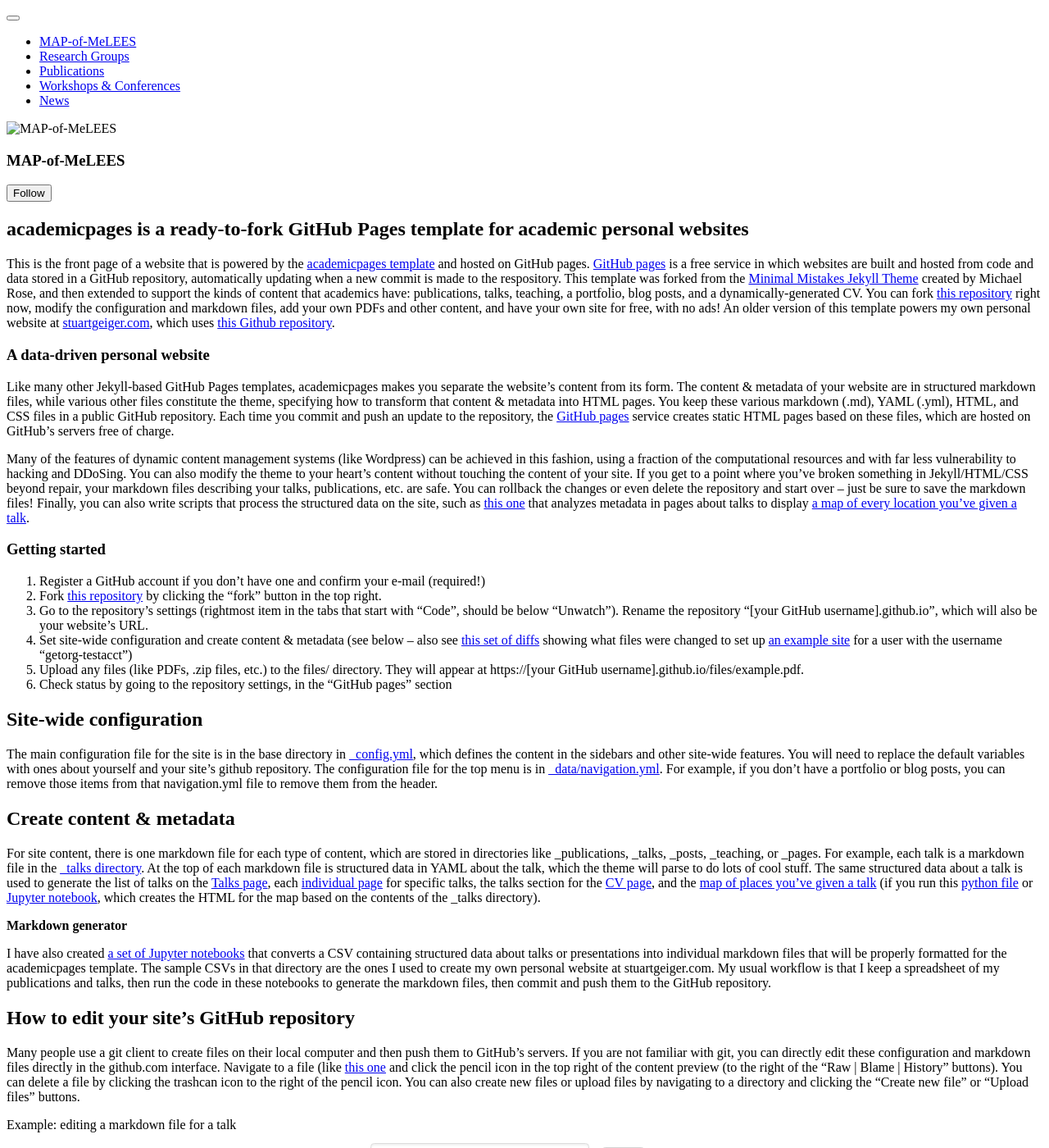
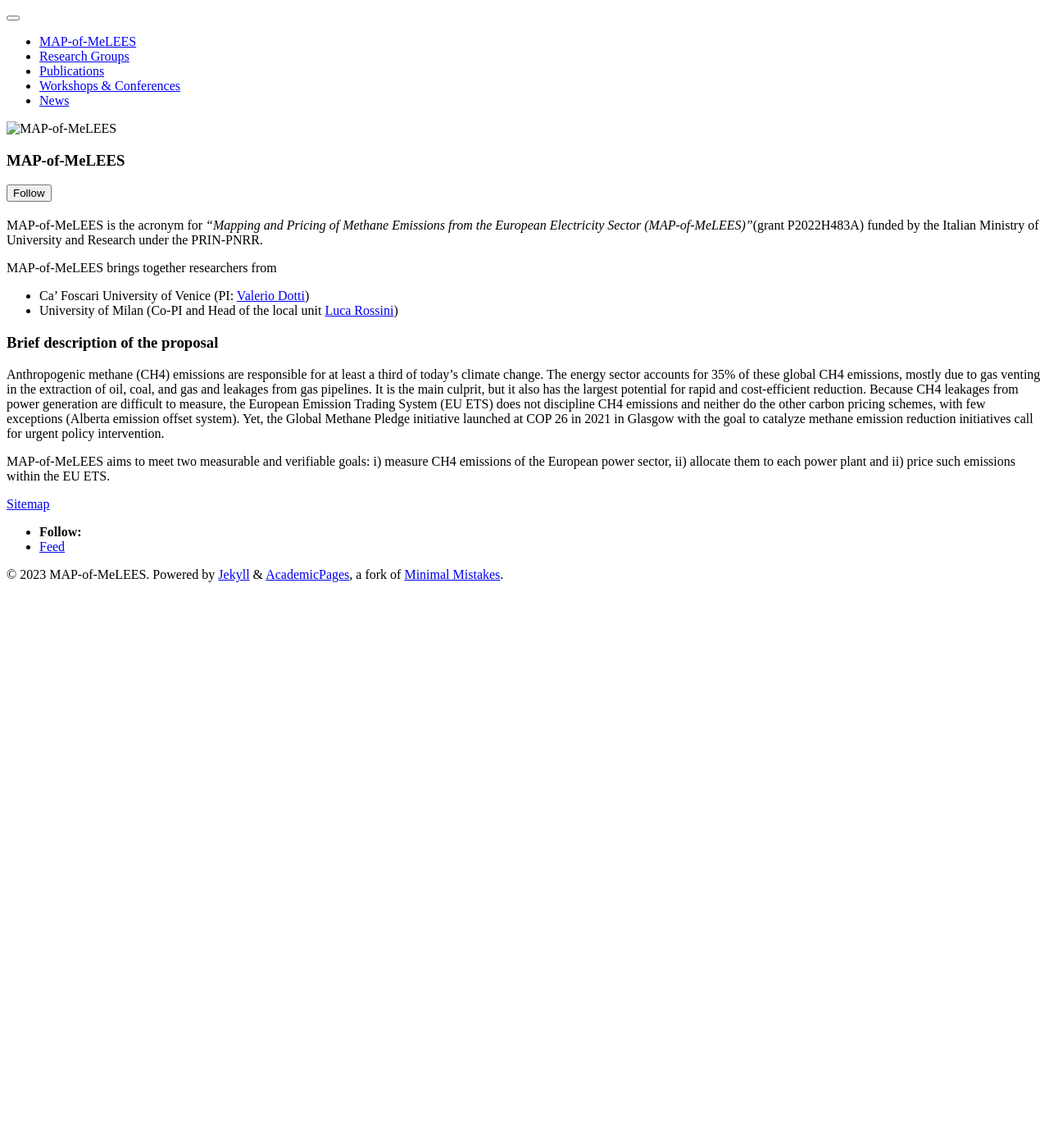
Before and after one commit to valeriodotti/MAP-of-MeLEES, a Jekyll site: the page built from _pages/about.md, in a window 1280 px wide and 1400 px high. Shown: the whole window at 82% size. Built offline with Jekyll 4.4.1, drawn with Linux system fonts in a browser that asks for light colours; a script bundle is joined from its source files by our own code; some of the changed text lies outside the part shown.

Commit message:
Update about.md

```diff
--- a/_pages/about.md
+++ b/_pages/about.md
@@ -1,6 +1,6 @@
 ---
 permalink: /
-title: "academicpages is a ready-to-fork GitHub Pages template for academic personal websites"
+title: ""
 excerpt: "About me"
 author_profile: true
 redirect_from:
@@ -8,43 +8,22 @@ redirect_from:
   - /about.html
 ---
 
-This is the front page of a website that is powered by the [academicpages template](https://github.com/academicpages/academicpages.github.io) and hosted on GitHub pages. [GitHub pages](https://pages.github.com) is a free service in which websites are built and hosted from code and data stored in a GitHub repository, automatically updating when a new commit is made to the respository. This template was forked from the [Minimal Mistakes Jekyll Theme](https://mmistakes.github.io/minimal-mistakes/) created by Michael Rose, and then extended to support the kinds of content that academics have: publications, talks, teaching, a portfolio, blog posts, and a dynamically-generated CV. You can fork [this repository](https://github.com/academicpages/academicpages.github.io) right now, modify the configuration and markdown files, add your own PDFs and other content, and have your own site for free, with no ads! An older version of this template powers my own personal website at [stuartgeiger.com](http://stuartgeiger.com), which uses [this Github repository](https://github.com/staeiou/staeiou.github.io).
 
-A data-driven personal website
+MAP-of-MeLEES is the acronym for *“Mapping and Pricing of Methane Emissions from the European Electricity Sector (MAP-of-MeLEES)”*(grant P2022H483A) funded by the Italian Ministry of University and Research under the PRIN-PNRR.
+
+MAP-of-MeLEES brings together researchers from
+* Ca' Foscari University of Venice (PI: [Valerio Dotti](https://valeriodotti.github.io))
+* University of Milan (Co-PI and Head of the local unit [Luca Rossini](https://rossiniluca.github.io/web//))
+
+Brief description of the proposal
 ======
-Like many other Jekyll-based GitHub Pages templates, academicpages makes you separate the website's content from its form. The content & metadata of your website are in structured markdown files, while various other files constitute the theme, specifying how to transform that content & metadata into HTML pages. You keep these various markdown (.md), YAML (.yml), HTML, and CSS files in a public GitHub repository. Each time you commit and push an update to the repository, the [GitHub pages](https://pages.github.com/) service creates static HTML pages based on these files, which are hosted on GitHub's servers free of charge.
 
-Many of the features of dynamic content management systems (like Wordpress) can be achieved in this fashion, using a fraction of the computational resources and with far less vulnerability to hacking and DDoSing. You can also modify the theme to your heart's content without touching the content of your site. If you get to a point where you've broken something in Jekyll/HTML/CSS beyond repair, your markdown files describing your talks, publications, etc. are safe. You can rollback the changes or even delete the repository and start over -- just be sure to save the markdown files! Finally, you can also write scripts that process the structured data on the site, such as [this one](https://github.com/academicpages/academicpages.github.io/blob/master/talkmap.ipynb) that analyzes metadata in pages about talks to display [a map of every location you've given a talk](https://academicpages.github.io/talkmap.html).
+Anthropogenic methane (CH4) emissions are responsible for at least a third of today’s climate change. The energy sector accounts for 35% of these global CH4 emissions, mostly due to gas venting in the extraction of oil, coal, and gas and leakages from gas pipelines. It is the main culprit, but it also has the largest potential for rapid and cost-efficient reduction. Because CH4
+leakages from power generation are difficult to measure, the European Emission Trading System (EU ETS) does not discipline
+CH4 emissions and neither do the other carbon pricing schemes, with few exceptions (Alberta emission offset system). Yet,
+the Global Methane Pledge initiative launched at COP 26 in 2021 in Glasgow with the goal to catalyze methane emission
+reduction initiatives call for urgent policy intervention.
 
-Getting started
-======
-1. Register a GitHub account if you don't have one and confirm your e-mail (required!)
-1. Fork [this repository](https://github.com/academicpages/academicpages.github.io) by clicking the "fork" button in the top right.
-1. Go to the repository's settings (rightmost item in the tabs that start with "Code", should be below "Unwatch"). Rename the repository "[your GitHub username].github.io", which will also be your website's URL.
-1. Set site-wide configuration and create content & metadata (see below -- also see [this set of diffs](http://archive.is/3TPas) showing what files were changed to set up [an example site](https://getorg-testacct.github.io) for a user with the username "getorg-testacct")
-1. Upload any files (like PDFs, .zip files, etc.) to the files/ directory. They will appear at https://[your GitHub username].github.io/files/example.pdf.
-1. Check status by going to the repository settings, in the "GitHub pages" section
-
-Site-wide configuration
-------
-The main configuration file for the site is in the base directory in [_config.yml](https://github.com/academicpages/academicpages.github.io/blob/master/_config.yml), which defines the content in the sidebars and other site-wide features. You will need to replace the default variables with ones about yourself and your site's github repository. The configuration file for the top menu is in [_data/navigation.yml](https://github.com/academicpages/academicpages.github.io/blob/master/_data/navigation.yml). For example, if you don't have a portfolio or blog posts, you can remove those items from that navigation.yml file to remove them from the header.
-
-Create content & metadata
-------
-For site content, there is one markdown file for each type of content, which are stored in directories like _publications, _talks, _posts, _teaching, or _pages. For example, each talk is a markdown file in the [_talks directory](https://github.com/academicpages/academicpages.github.io/tree/master/_talks). At the top of each markdown file is structured data in YAML about the talk, which the theme will parse to do lots of cool stuff. The same structured data about a talk is used to generate the list of talks on the [Talks page](https://academicpages.github.io/talks), each [individual page](https://academicpages.github.io/talks/2012-03-01-talk-1) for specific talks, the talks section for the [CV page](https://academicpages.github.io/cv), and the [map of places you've given a talk](https://academicpages.github.io/talkmap.html) (if you run this [python file](https://github.com/academicpages/academicpages.github.io/blob/master/talkmap.py) or [Jupyter notebook](https://github.com/academicpages/academicpages.github.io/blob/master/talkmap.ipynb), which creates the HTML for the map based on the contents of the _talks directory).
-
-**Markdown generator**
-
-I have also created [a set of Jupyter notebooks](https://github.com/academicpages/academicpages.github.io/tree/master/markdown_generator
-) that converts a CSV containing structured data about talks or presentations into individual markdown files that will be properly formatted for the academicpages template. The sample CSVs in that directory are the ones I used to create my own personal website at stuartgeiger.com. My usual workflow is that I keep a spreadsheet of my publications and talks, then run the code in these notebooks to generate the markdown files, then commit and push them to the GitHub repository.
-
-How to edit your site's GitHub repository
-------
-Many people use a git client to create files on their local computer and then push them to GitHub's servers. If you are not familiar with git, you can directly edit these configuration and markdown files directly in the github.com interface. Navigate to a file (like [this one](https://github.com/academicpages/academicpages.github.io/blob/master/_talks/2012-03-01-talk-1.md) and click the pencil icon in the top right of the content preview (to the right of the "Raw | Blame | History" buttons). You can delete a file by clicking the trashcan icon to the right of the pencil icon. You can also create new files or upload files by navigating to a directory and clicking the "Create new file" or "Upload files" buttons.
-
-Example: editing a markdown file for a talk
-![Editing a markdown file for a talk](/images/editing-talk.png)
-
-For more info
-------
-More info about configuring academicpages can be found in [the guide](https://academicpages.github.io/markdown/). The [guides for the Minimal Mistakes theme](https://mmistakes.github.io/minimal-mistakes/docs/configuration/) (which this theme was forked from) might also be helpful.
+MAP-of-MeLEES aims to meet two measurable and verifiable goals:
+i) measure CH4 emissions of the European power sector,
+ii) allocate them to each power plant and ii) price such emissions within the EU ETS.
```
